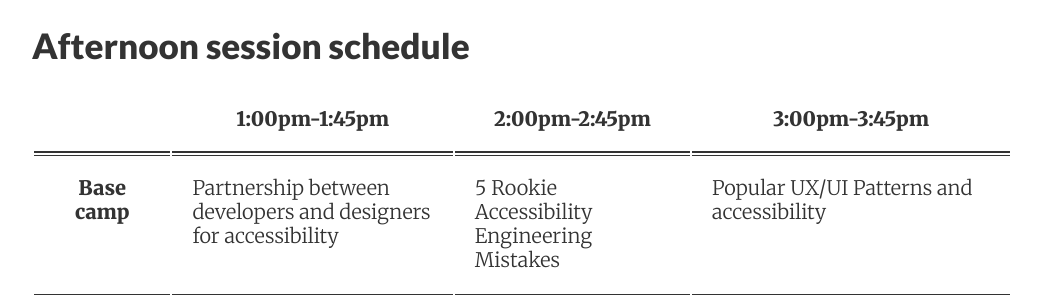
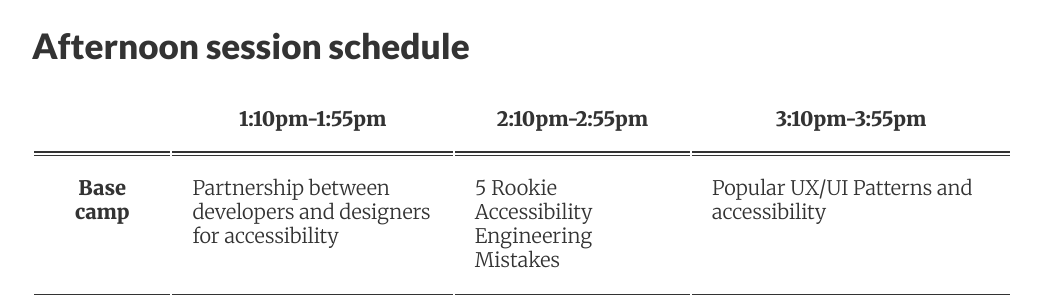
Before and after one commit to marcysutton/a11ycamp-jekyll, a Jekyll site: the page built from schedule.html, in a window 1280 px wide. Shown: the part 1033-1333 px from the top of the page, without its empty margins (118-1159 px from the left). Built offline with Jekyll 4.4.1, drawn with Linux system fonts in a browser that asks for light colours; comment, search, counter and statistics services are not loaded.

Commit message:
update schedule times

```diff
--- a/schedule.html
+++ b/schedule.html
@@ -43,9 +43,9 @@ permalink: /schedule/
   <table>
     <thead>
       <th></th>
-      <th scope="col">1:00pm-1:45pm</th>
-      <th scope="col">2:00pm-2:45pm</th>
-      <th scope="col">3:00pm-3:45pm</th>
+      <th scope="col">1:10pm-1:55pm</th>
+      <th scope="col">2:10pm-2:55pm</th>
+      <th scope="col">3:10pm-3:55pm</th>
     </thead>
     <tbody>
       <tr>
```
